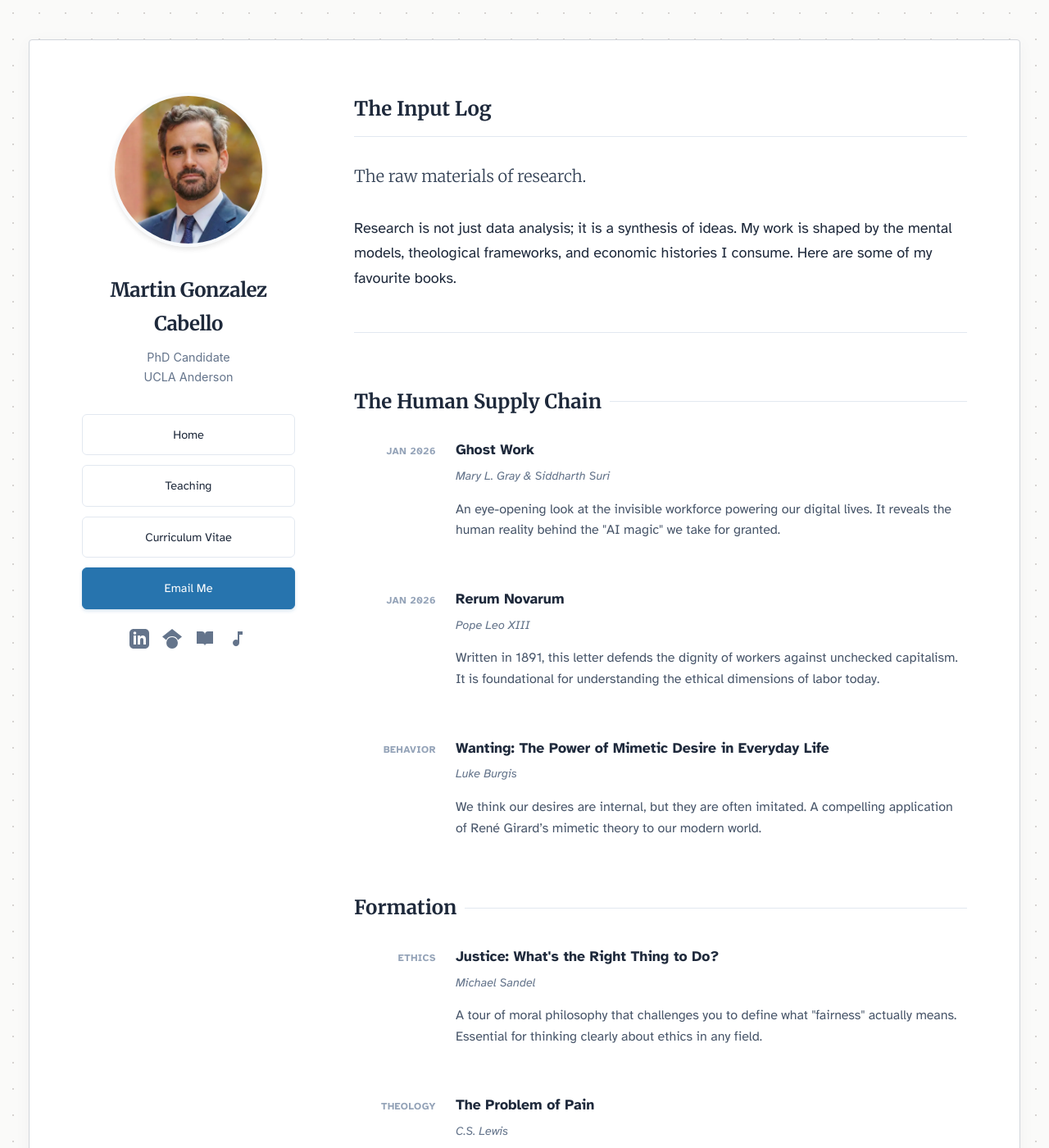
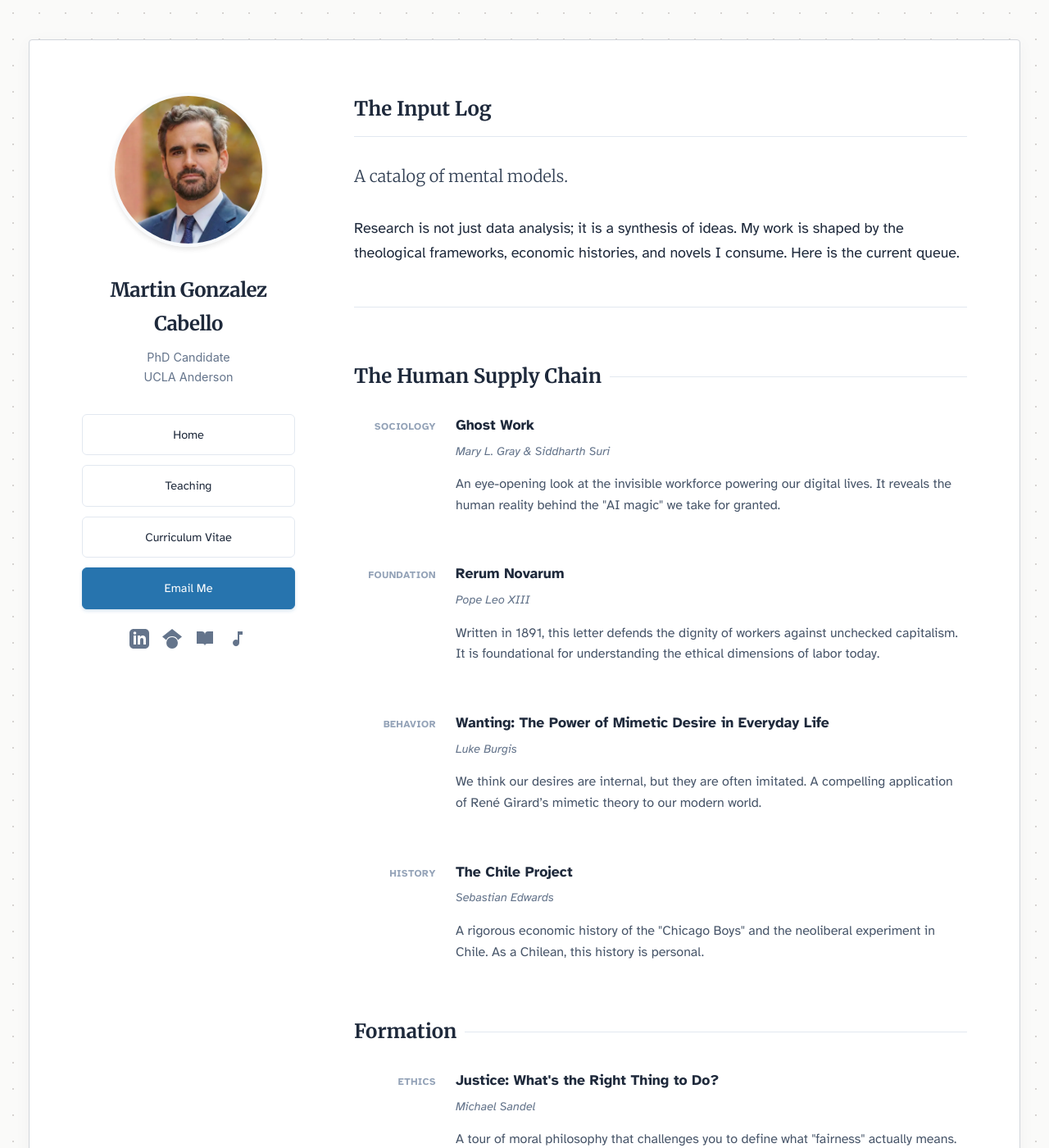
Before and after one commit to martins73/research-site, a Jekyll site: the page built from library.html, in a window 1280 px wide and 1400 px high. Shown: the whole window at 82% size. Built offline with Jekyll 4.4.1, drawn with Linux system fonts in a browser that asks for light colours; some of the changed text lies outside the part shown.

Commit message:
Update book metadata and descriptions in library.html

```diff
--- a/library.html
+++ b/library.html
@@ -7,14 +7,14 @@ active_page: library
 <section>
     <div class="library-intro">
         <h2>The Input Log</h2>
-        <p class="lead">The raw materials of research.</p>
-        <p>Research is not just data analysis; it is a synthesis of ideas. My work is shaped by the mental models, theological frameworks, and economic histories I consume. Here are some of my favourite books.</p>
+        <p class="lead">A catalog of mental models.</p>
+        <p>Research is not just data analysis; it is a synthesis of ideas. My work is shaped by the theological frameworks, economic histories, and novels I consume. Here is the current queue.</p>
     </div>
 
     <h3 class="bookshelf-title">The Human Supply Chain</h3>
     <div class="book-grid">
         <div class="book-item">
-            <div class="book-meta">JAN 2026</div>
+            <div class="book-meta">SOCIOLOGY</div>
             <div class="book-content">
                 <span class="book-title">Ghost Work</span>
                 <span class="book-author">Mary L. Gray & Siddharth Suri</span>
@@ -25,7 +25,7 @@ active_page: library
         </div>
 
         <div class="book-item">
-            <div class="book-meta">JAN 2026</div>
+            <div class="book-meta">FOUNDATION</div>
             <div class="book-content">
                 <span class="book-title">Rerum Novarum</span>
                 <span class="book-author">Pope Leo XIII</span>
@@ -42,6 +42,14 @@ active_page: library
             </div>
         </div>
 
+        <div class="book-item">
+            <div class="book-meta">HISTORY</div>
+            <div class="book-content">
+                <span class="book-title">The Chile Project</span>
+                <span class="book-author">Sebastian Edwards</span>
+                <p class="book-comment">A rigorous economic history of the "Chicago Boys" and the neoliberal experiment in Chile. As a Chilean, this history is personal.</p>
+            </div>
+        </div>
     </div>
 
     <h3 class="bookshelf-title">Formation</h3>
@@ -66,7 +74,7 @@ active_page: library
         </div>
 
         <div class="book-item">
-            <div class="book-meta">SEP 2025</div>
+            <div class="book-meta">SOCIOLOGY</div>
             <div class="book-content">
                 <span class="book-title">Hannah's Children</span>
                 <span class="book-author">Catherine Pakaluk</span>
@@ -133,7 +141,7 @@ active_page: library
         </div>
 
         <div class="book-item">
-            <div class="book-meta">SERIES</div>
+            <div class="book-meta">MYSTERY</div>
             <div class="book-content">
                 <span class="book-title">The Thursday Murder Club</span>
                 <span class="book-author">Richard Osman</span>
```
